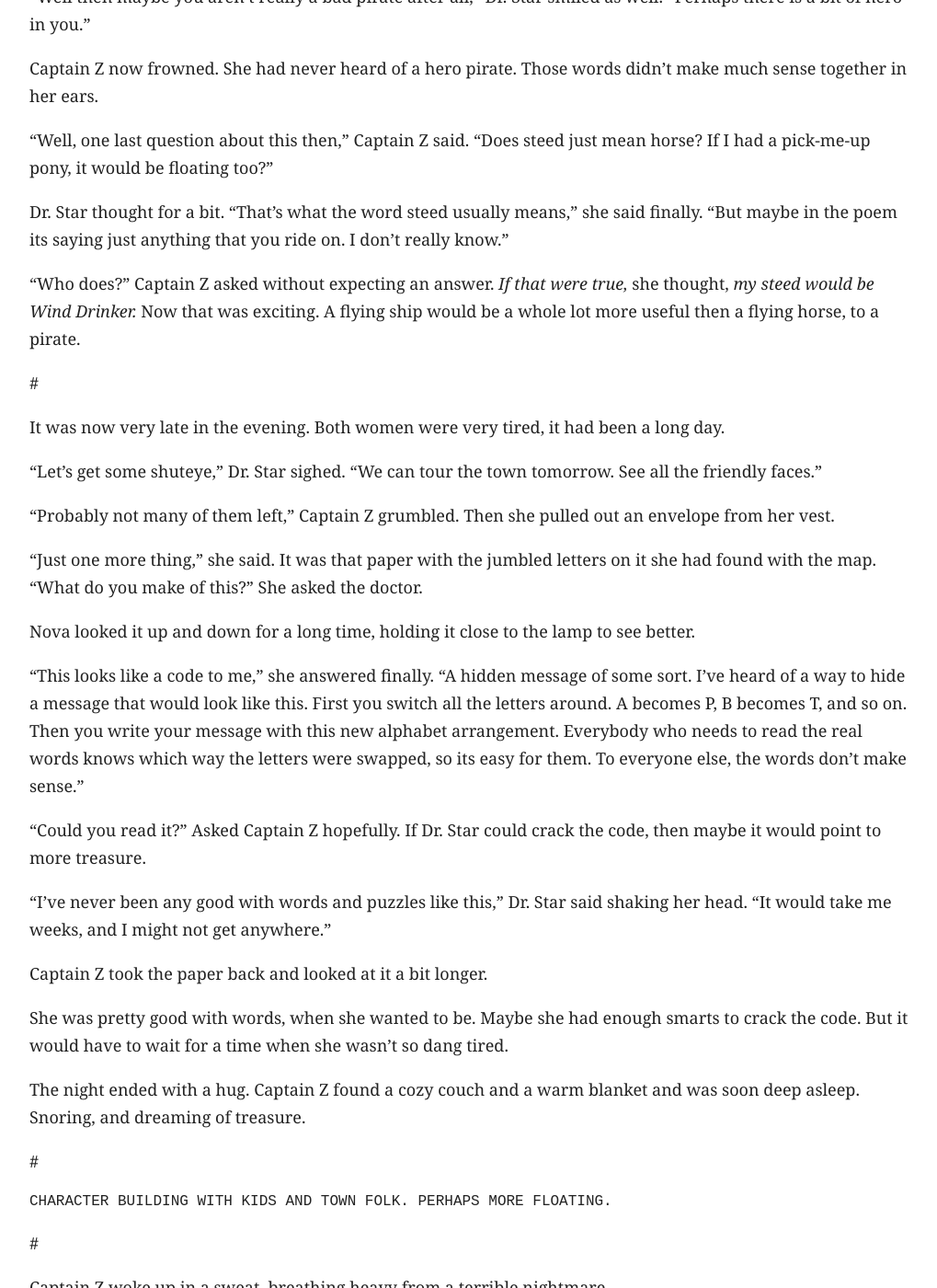
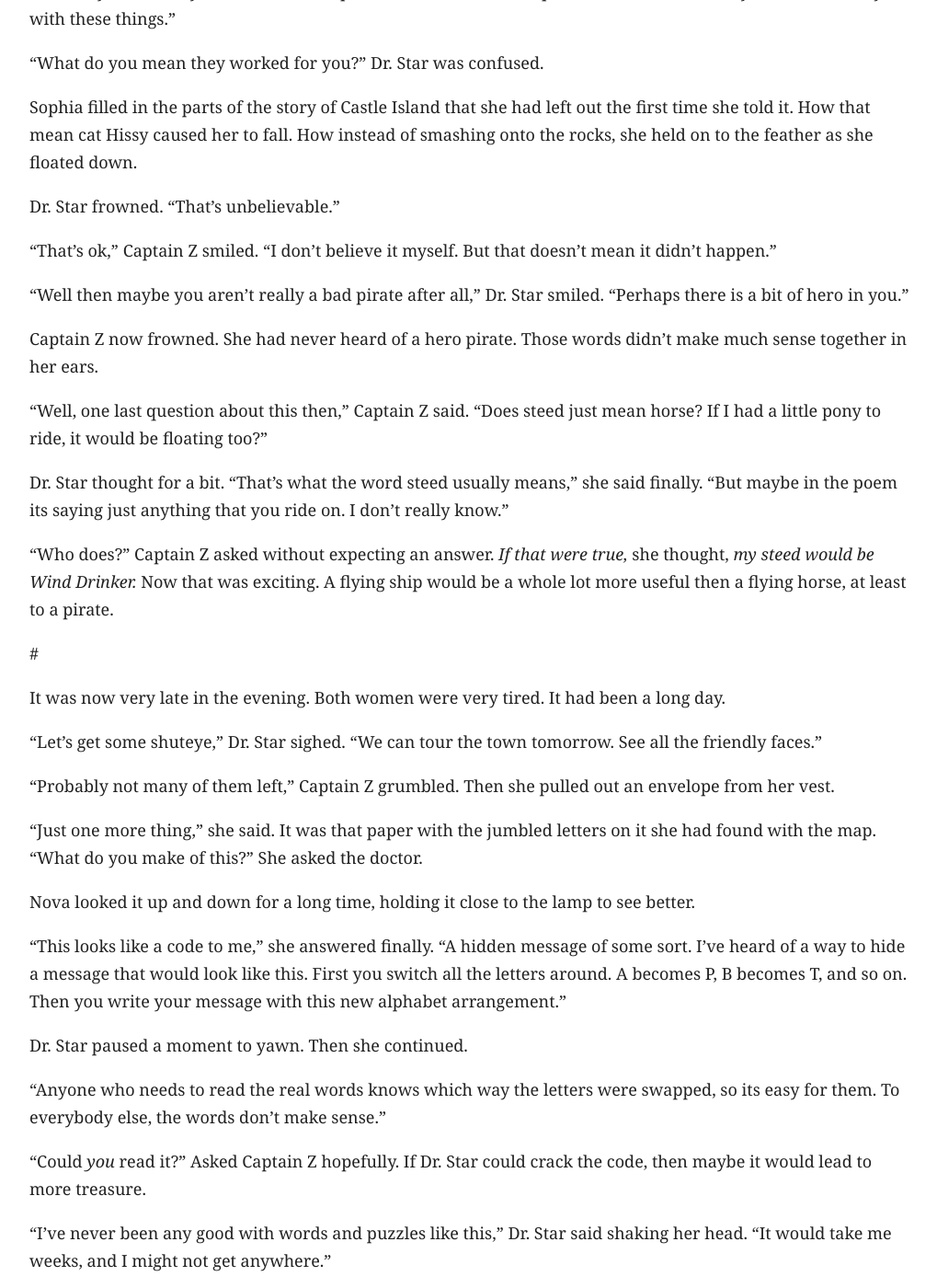
Before and after one commit to vlandham/captain_z, a Jekyll site: the page built from _posts/2014-08-11-captain_z.md, in a window 1280 px wide and 1400 px high, scrolled down 27111 px. Shown: the whole window at 92% size, without its empty margins (128-1147 px from the left). Built offline with Jekyll 4.4.1, drawn with Linux system fonts in a browser that asks for light colours; some web fonts are replaced; some of the changed text lies outside the part shown.

Commit message:
bethany edits 2a

```diff
--- a/_posts/2014-08-11-captain_z.md
+++ b/_posts/2014-08-11-captain_z.md
@@ -363,7 +363,7 @@
 
 She walked along the rocky steep side of the cliffs. It was slow going.
 
-The bushes and trees blocked her way, making her go around. Large rocks and boulders were everywhere. More then a few times, the way was blocked by one of these big rocks and she had to backtrack to find another way around.
+Large rocks and boulders were everywhere. More then a few times, the way was blocked by one of these big rocks and she had to backtrack to find another way around.
 
 She was walking alongside one of these boulders when a root caught her foot and sent her sprawling to the ground.
 
@@ -375,7 +375,7 @@
 
 She jumped up and ran as fast as she could in the dark to the three big stones.
 
-At first, it didn't look like any path was around. But then she squeezed her head behind the claw closest to the cliffs and saw a crack in the rocks. You wouldn't see it if you didn't know where to look, but that was the start to the path to the treasure.
+At first, it didn't look like a path. But when she squeezed her head behind the claw closest to the cliffs she saw a crack in the rocks. You wouldn't see it if you didn't know where to look, but that was the start of the path to the treasure.
 
 Captain Z squeezed her arms in past the rock and then pulled the rest of herself into the crack.
 
@@ -405,7 +405,7 @@
 
 Day light would make finding the treasure easier. It would make Captain Spears's job of finding her easier too. Captain Z pressed onward and upward.
 
-The map showed the way to go at the fork in the path was left. Then it should curve back to the right before more zig-zagging up a steeper part near the top. Captain Z had already run into a few dead-ends and made some wrong turns. It is hard work to read a treasure map, especially in the dark. But she was determined not to quit now. She was close to that treasure, she knew it.
+At the fork in the path, the map showed that left was the direction to take. Then the trail should curve back to the right before more zig-zagging up a steeper part near the top. Captain Z had already run into more then a few dead-ends and wrong turns. It's hard work to read a treasure map, especially in the dark. But she was determined not to quit. She was close to that treasure she knew it.
 
 Captain Spears and his scoundrels were still nowhere to be seen. She figured they were close to the island now, perhaps even on shore. She hoped that there was not another way up the cliffs that wasn't shown on the map. It would be a terrible surprise to reach the X on the map and have Spears and his crew waiting there for her.
 
@@ -425,7 +425,7 @@
 
 Eventually, they made it and pulled their row boats up the beach. Then they set off creeping towards the cliffs.
 
-Captain Spears was leading the group. That red eye of his guiding him through the dark. The eye brought the ground closer, as if he were down there on his hands and knees with his nose in the sand.
+Captain Spears was leading the group. That red eye of his guiding him through the dark. The eye brought the ground closer, as if he were down there on his hands and knees with his nose to the sand.
 
 With that view from his eye, Spears could see the little scuffs in the sand made by the footsteps of Captain Zephyr as she walked the beach not more than an hour ago. These scuffs a normal eye would miss. But the red eye saw this and many other things. Captain Spears tracked Sophia up the beach and around the cliffs. His men followed.
 
@@ -511,11 +515,11 @@
 
 It turns out that this thoughtless action was in fact a very good thought indeed, as we shall find out.
 
-The pirates came into the cave. Smiling with mean smiles and waving their cutlasses about. With the leather bag in her hands, Captain Z backed up further and further till she was right in front of the little opening in the cave wall that looked out to the sea.
+The pirates came into the cave. Smiling cruelly smiles and waving their cutlasses about. With the leather bag in her hands, Captain Z backed up further and further till she was right in front of the little opening in the cave wall that looked out to the sea.
 
 If she stayed in the cave, the treasure would be lost, and maybe worse. She decided to try her luck out of the cave. Perhaps there was a way down.
 
-She turned to the little window and before any of the other pirates could grab her she was out on a ledge outside the cave. The wind was blowing a gale, and there was just a few spots in the rocks to hold on to.
+She turned to the little window and before any of the other pirates could grab her she was out on a ledge outside the cave. The wind was blowing a gale, and there were just a few spots in the rocks to hold on to.
 
 Captain Z looked down to see the ocean crashing into the rocks below. Those rocks looked big and sharp, even from up there. One slip, and she was a goner. Perhaps this wasn't such a good idea, she thought to herself.
 
@@ -549,7 +553,7 @@
 
 Captain Spears stepped back and watched as she got closer, so as not to scare her. They could deal with her once the treasure was out of her hands and into his.
 
-Outside the window, Captain Z tossed in the treasure bag that had caused all the trouble. The pirates were on the bag in a flash, pushing and pulling, each one wanting to be the first to see the treasure first. Not one of those scoundrels suspected the treasure, useless as it looked, to be elsewhere.
+From outside the window, Captain Z tossed the treasure bag that had caused all the trouble in to the cave. The pirates were on the bag in a flash, pushing and pulling, each one wanting to be the first to see the treasure first. Not one of those scoundrels suspected the treasure, useless as it looked, to be elsewhere.
 
 But Hissy knew something was amiss. As Captain Zephyr reached for the window to pull herself in, that meanest of cats ran up to her with a growl. It bit into Captain Z's vest pocket, pulling out one of the feathers she had hidden there.
 
@@ -658,7 +662,7 @@
 
 Wind Drinker was different. Captain Z was actually the entire captain and crew of the whole ship. It was tricky, but with her riggings, and because of its size, the boat could managed by a one person crew if need be. And that is how Captain Z had made it all the way to Castle Island by herself. Besides, most of the extra space was taken up by this row boat.
 
-Captain Z rowed around the bend at the Southern tail of the island and was in the cove. The shade from the mountain felt good after all that rowing in the sun. Muddle cawed from above and landed on the ship's front mast.
+Captain Z rowed around the bend at the southern tail of the island and was in the cove. The shade from the mountain felt good after all that rowing in the sun. Muddle cawed from above and landed on the ship's front mast.
 
 There was a rope ladder and a hook waiting for her at the back of Wind Drinker. She fixed the hook on the front of the row boat, then used the ladder to get on deck.
 
@@ -704,29 +708,35 @@
 
 Sophia Zephyr still knew her way around all the odd twists and turns to get to the main room. Although it had been a year since she last visited, Sophia had grown up inside this school. Memories from her childhood flooded back as she went along.
 
-Orion and Nova were both reading by lamp light. When they saw Sophia in the doorway they sprang up to both give her hugs at the same time.
+Orion and Nova were both reading by lamp light. When they saw Sophia in the doorway they both sprang up to give her hugs at the same time.
 
-Little Lucy had fallen asleep on the floor. With all the commotion she woke up, but stayed on the rug rubbing her eyes. She was five now, but was only four the last time Sophia had come back to the school, so didn't really remember her much.
+Little Lucy had fallen asleep on the floor. With all the commotion she woke up, but stayed on the rug rubbing her eyes. She was five now, but was only four the last time Sophia had come back to the school. She didn't really remember her much.
 
 All the children had to hear stories of Captain Z's latest adventures. She told them of her run ins with Captain Spears and the hunt on Castle Island. She skipped talking about the feathers and the floating for now. She wanted to talk to Dr. Star about it first.
 
-     MORE TALKING
+
+     !!!!!!!!!MORE TALKING!!!!!!!!!!
 
 #
 
 Captain Z reread the feather poem to Dr. Star.
 
-_Only one of true measure_
-_Can make use of this treasure_
+_Only one of true measure,_
 
-_But on a person or stead worn_
-_These feathers make a hero born_
+_can make use of this treasure._
 
-_Not from a bird or bat of course_
-_But from the only winged horse_
+_But on a person or steed worn,_
 
-_The gods were right to bless_
-_The feathers of the Pegasus_
+_these feathers make a hero born._
+
+_Not from a bird or bat of course,_
+
+_but from the only winged horse._
+
+_The gods were surely right to bless,_
+
+_the feathers of the Pegasus._
+
 
 "So what does it mean?" She asked the doctor after she had finished. "What is a _Pegasus_?"
 
@@ -750,23 +760,23 @@
 
 Sophia filled in the parts of the story of Castle Island that she had left out the first time she told it. How that mean cat Hissy caused her to fall. How instead of smashing onto the rocks, she held on to the feather as she floated down.
 
-Dr. Star looked frowned a bit. "That's unbelievable," was her response.
+Dr. Star frowned. "That's unbelievable."
 
-"That's ok," Captain Z smiled. "I wouldn't believe it myself. But that doesn't mean it didn't happen."
+"That's ok," Captain Z smiled. "I don't believe it myself. But that doesn't mean it didn't happen."
 
-"Well then maybe you aren't really a bad pirate after all," Dr. Star smiled as well. "Perhaps there is a bit of hero in you."
+"Well then maybe you aren't really a bad pirate after all," Dr. Star smiled. "Perhaps there is a bit of hero in you."
 
 Captain Z now frowned. She had never heard of a hero pirate. Those words didn't make much sense together in her ears.
 
-"Well, one last question about this then," Captain Z said. "Does steed just mean horse? If I had a pick-me-up pony, it would be floating too?"
+"Well, one last question about this then," Captain Z said. "Does steed just mean horse? If I had a little pony to ride, it would be floating too?"
 
 Dr. Star thought for a bit. "That's what the word steed usually means," she said finally. "But maybe in the poem its saying just anything that you ride on. I don't really know."
 
-"Who does?" Captain Z asked without expecting an answer. _If that were true,_ she thought, _my steed would be Wind Drinker._ Now that was exciting. A flying ship would be a whole lot more useful then a flying horse, to a pirate.
+"Who does?" Captain Z asked without expecting an answer. _If that were true,_ she thought, _my steed would be Wind Drinker._ Now that was exciting. A flying ship would be a whole lot more useful then a flying horse, at least to a pirate.
 
 #
 
-It was now very late in the evening. Both women were very tired, it had been a long day.
+It was now very late in the evening. Both women were very tired. It had been a long day.
 
 "Let's get some shuteye," Dr. Star sighed. "We can tour the town tomorrow. See all the friendly faces."
 
@@ -776,9 +786,13 @@
 
 Nova looked it up and down for a long time, holding it close to the lamp to see better.
 
-"This looks like a code to me," she answered finally.  "A hidden message of some sort. I've heard of a way to hide a message that would look like this. First you switch all the letters around. A becomes P, B becomes T, and so on. Then you write your message with this new alphabet arrangement. Everybody who needs to read the real words knows which way the letters were swapped, so its easy for them. To everyone else, the words don't make sense."
+"This looks like a code to me," she answered finally.  "A hidden message of some sort. I've heard of a way to hide a message that would look like this. First you switch all the letters around. A becomes P, B becomes T, and so on. Then you write your message with this new alphabet arrangement."
 
-"Could you read it?" Asked Captain Z hopefully. If Dr. Star could crack the code, then maybe it would point to more treasure.
+Dr. Star paused a moment to yawn. Then she continued.
+
+"Anyone who needs to read the real words knows which way the letters were swapped, so its easy for them. To everybody else, the words don't make sense."
+
+"Could _you_ read it?" Asked Captain Z hopefully. If Dr. Star could crack the code, then maybe it would lead to more treasure.
 
 "I've never been any good with words and puzzles like this," Dr. Star said shaking her head. "It would take me weeks, and I might not get anywhere."
 
```
Also changed, not shown: other parts of _posts/2014-08-11-captain_z.md (+25 -21 lines), out/captain_z.md (+62 -48 lines), 2 other files.
